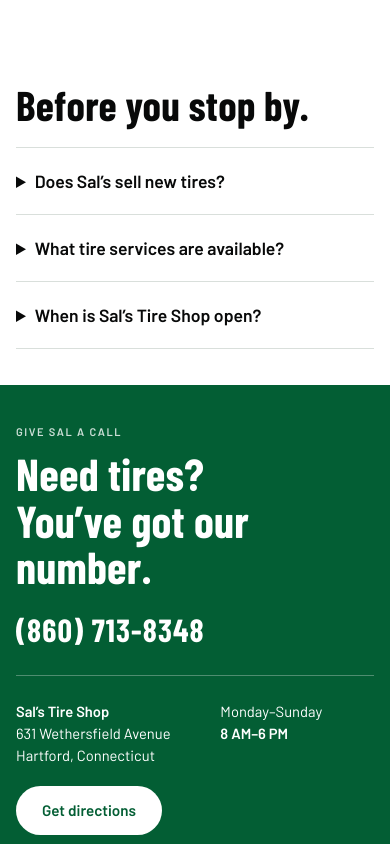
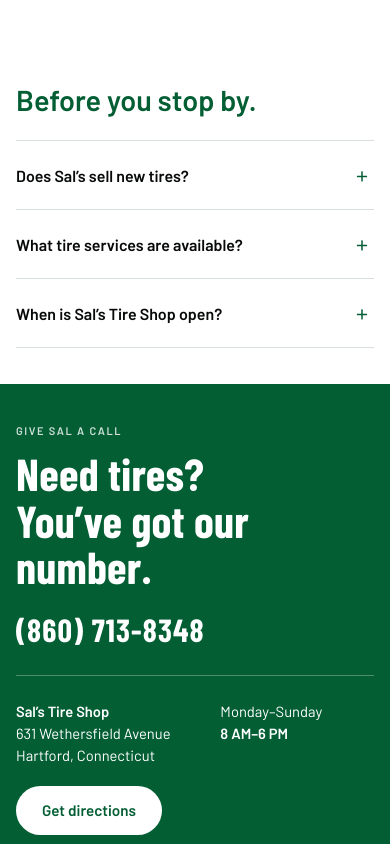
Before and after one commit to reimage-demo/sals-tire-shop, a website: page index.html in a window 390 px wide. Shown: the part 3753-4597 px from the top of the page. Drawn offline with Linux system fonts and the light colour scheme.

Commit message:
Refine FAQ layout and refresh cached styles

```diff
--- a/index.html
+++ b/index.html
@@ -21,7 +21,7 @@
       crossorigin
     />
     <link rel="preload" href="assets/hero-tires.webp" as="image" />
-    <link rel="stylesheet" href="styles.css" />
+    <link rel="stylesheet" href="styles.css?v=d6457405c5" />
     <script src="app.js" defer></script>
     <script type="application/ld+json">
       {
@@ -616,11 +616,12 @@
 
       <section class="wrap section shop-faq" aria-labelledby="faq-heading">
         <h2 id="faq-heading">Before you stop by.</h2>
+        <div class="faq-list">
           <details>
             <summary>Does Sal’s sell new tires?</summary>
             <p>
-            Sal’s Tire Shop sells used tires only. Call (860) 713-8348 with your
-            tire size to check availability.
+              Sal’s Tire Shop sells used tires only. Call (860) 713-8348 with
+              your tire size to check availability.
             </p>
           </details>
           <details>
@@ -634,10 +635,11 @@
           <details>
             <summary>When is Sal’s Tire Shop open?</summary>
             <p>
-            We are open every day from 8 AM to 6 PM at 631 Wethersfield Avenue,
-            Hartford, Connecticut.
+              We are open every day from 8 AM to 6 PM at 631 Wethersfield
+              Avenue, Hartford, Connecticut.
             </p>
           </details>
+        </div>
       </section>
       <section class="contact-section" aria-labelledby="contact-heading">
         <div class="wrap contact-layout">
--- a/styles.css
+++ b/styles.css
@@ -1017,29 +1017,87 @@
   justify-content: flex-end;
 }
 .shop-faq {
-  max-width: 940px;
+  display: grid;
+  grid-template-columns: minmax(0, 1fr) minmax(0, 1.6fr);
+  align-items: start;
+  gap: 48px;
 }
 .shop-faq h2 {
-  margin-bottom: 20px;
+  max-width: 10ch;
+  font-family: Barlow, Arial, sans-serif;
+  font-size: clamp(1.8rem, 3vw, 2.5rem);
+  font-weight: 600;
+  line-height: 1.15;
+  letter-spacing: 0;
+  color: var(--green);
+}
+.faq-list {
+  min-width: 0;
 }
 .shop-faq details {
   border-top: 1px solid var(--line);
-  padding: 4px 0;
 }
 .shop-faq details:last-child {
   border-bottom: 1px solid var(--line);
 }
 .shop-faq summary {
+  display: flex;
+  align-items: center;
+  justify-content: space-between;
+  gap: 24px;
+  min-height: 68px;
+  padding: 20px 0;
+  list-style: none;
   cursor: pointer;
-  padding: 18px 0;
   font-weight: 600;
   font-size: 1.1rem;
+  line-height: 1.45;
+}
+.shop-faq summary::-webkit-details-marker {
+  display: none;
+}
+.shop-faq summary::marker {
+  content: "";
+}
+.shop-faq summary::after {
+  content: "+";
+  flex: 0 0 24px;
+  text-align: center;
+  font-size: 1.5rem;
+  line-height: 1;
+  font-weight: 400;
+  color: var(--green);
+}
+.shop-faq details[open] summary::after {
+  content: "−";
+}
+.shop-faq summary:hover {
+  color: var(--green);
 }
 .shop-faq details p {
-  max-width: 720px;
-  margin: 0 0 20px;
-  line-height: 1.65;
+  max-width: 62ch;
+  margin: 0;
+  padding: 0 40px 24px 0;
+  font-size: 1rem;
+  line-height: 1.7;
   color: var(--muted);
+}
+@media (max-width: 760px) {
+  .shop-faq {
+    grid-template-columns: minmax(0, 1fr);
+    gap: 24px;
+  }
+  .shop-faq h2 {
+    max-width: none;
+    font-size: 1.8rem;
+  }
+  .shop-faq summary {
+    gap: 16px;
+    font-size: 1rem;
+  }
+  .shop-faq details p {
+    padding-right: 0;
+  }
 }
 .policy-header {
   display: flex;
```
Also changed, not shown: accessibility.html (+1 -1 lines), legal.html (+1 -1 lines), privacy.html (+1 -1 lines), terms.html (+1 -1 lines). Lines whose indentation alone changed are shown as unchanged.
